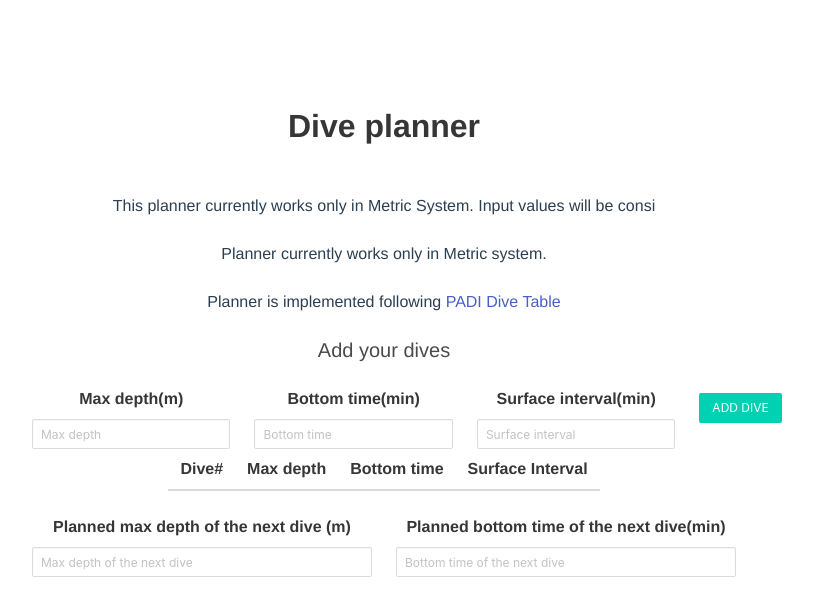
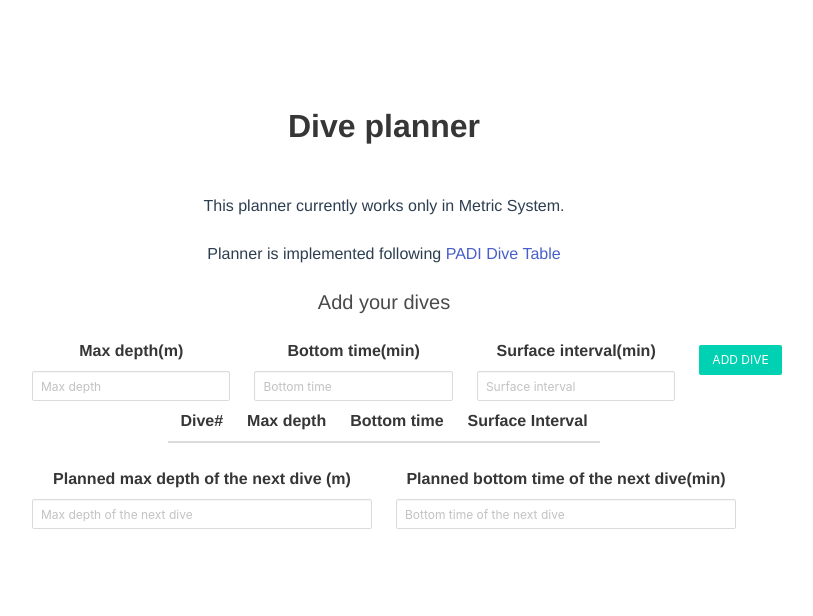
Before and after one commit to maleta/scuba-rec-planner, a Vue app: page / in a window 1280 px wide. Shown: the top 616 px of the page, without its empty margins (256-1069 px from the left). Built offline with nearby package versions, Linux system fonts and the light colour scheme.

Commit message:
minor fixes

```diff
--- a/src/components/MainComponent.vue
+++ b/src/components/MainComponent.vue
@@ -125,15 +125,11 @@ watch(
         <h1 class="title margin-bottom-50">Dive planner</h1>
 
         <div class="block">
-          This planner currently works only in Metric System. Input values will
-          be consi
+          This planner currently works only in Metric System.
         </div>
-        <div class="block">Planner currently works only in Metric system.</div>
         <div class="block">
           Planner is implemented following
-          <a href="@/../../../docs/recreational-dive-planner-PADI.pdf"
-            >PADI Dive Table</a
-          >
+          <a href="@/recreational-dive-planner-PADI.pdf">PADI Dive Table</a>
         </div>
         <h2 class="subtitle">Add your dives</h2>
 
```
Also changed, not shown: 9 other files (tests, documents, lock files or other folders).
